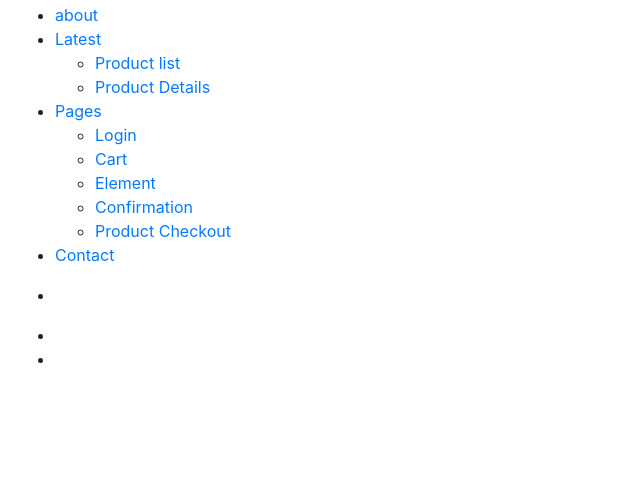
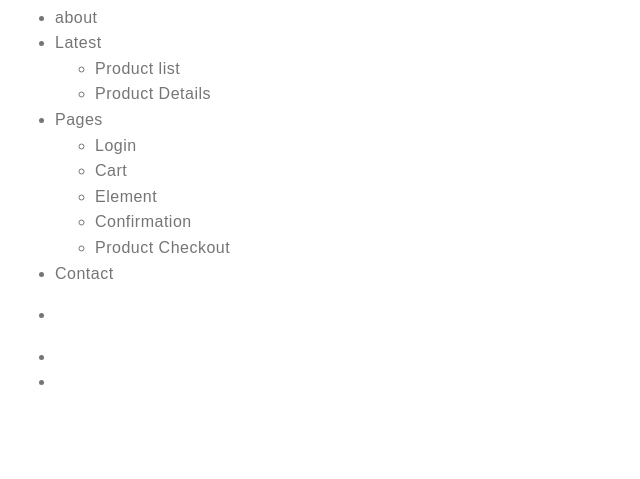
Before and after one commit to patrycja-io/ilearn-milestone, a Django app: template templates/base.html in a window 1280 px wide. Shown: the part 321-800 px from the top of the page, without its empty margins (0-640 px from the left). Run offline with Django 3.2, Linux system fonts and the light colour scheme; the template is opened without the code that fills it, so the values that code supplies are empty; some libraries are stand-ins or nearby versions.

Commit message:
added css to main settings of a page

```diff
--- a/static/css/style.css
+++ b/static/css/style.css
@@ -1,3 +1,120 @@
+/*-----------------------------------------------------------------------
+Global
+-------------------------------------------------------------------------*/
+* { box-sizing: border-box; }
+body {
+	margin: 0;
+	padding: 0;
+	overflow-x: hidden;
+	font-size: 16px;
+	line-height: 1.6;
+	letter-spacing: .5px;
+	background-color: #fff;
+	color: #757575;
+	font-family: 'Merriweather Sans', sans-serif;
+	-webkit-font-smoothing: antialiased;
+
+}
+
+.ul-li ul {
+	margin:0;
+	padding: 0;
+}
+.ul-li  li {
+	display: inline-block;
+	list-style: none;
+}
+.ul-li-block li {
+	display: block;
+}
+section {
+	overflow: hidden;
+}
+img {
+	max-width: 100%;
+	height: auto;
+}
+a {
+	transition: .3s all ease-in-out;
+	color: inherit;
+
+}
+.form-control:focus,button:visited,button.active,button:hover,button:focus,input:visited,input.active,input:hover,
+input:focus,textarea:hover,textarea:focus,a:hover,a:focus,a:visited,a.active,select,select:hover, select:focus, select:visited {
+	outline: none;
+	box-shadow: none;
+	text-decoration: none;
+	color: inherit;
+}
+.form-control {
+	box-shadow: none;
+}
+
+h1,h2,h3,h4,h5,h6 {
+	margin: 0;
+	font-weight: normal;
+	font-family: 'Raleway', sans-serif;
+}
+
+.section-content {
+	padding: 100px 0px;
+}
+.orange-gred {
+	background: -moz-linear-gradient(left, #ee0979 0%, #ff6a00 100%);
+	background: -webkit-gradient(left top, right top, color-stop(0%, #ee0979), color-stop(100%, #ff6a00));
+	background: -webkit-linear-gradient(left, #ee0979 0%, #ff6a00 100%);
+	background: -o-linear-gradient(left, #ee0979 0%, #ff6a00 100%);
+	background: -ms-linear-gradient(left, #ee0979 0%, #ff6a00 100%);
+	background-clip: text;
+	-webkit-background-clip: text;
+	-webkit-text-fill-color: transparent;
+}
+.deep-black {
+	color: #040404;
+}
+.pink {
+	color: #f11965;
+}
+
+@-webkit-keyframes video-icon {
+	0% {
+		-webkit-transform: translateX(-50%) translateY(-50%) translateZ(0) scale(1);
+		transform: translateX(-50%) translateY(-50%) translateZ(0) scale(1);
+		opacity: 1;
+	}
+	100% {
+		-webkit-transform: translateX(-50%) translateY(-50%) translateZ(0) scale(1.5);
+		transform: translateX(-50%) translateY(-50%) translateZ(0) scale(1.5);
+		opacity: 0;
+	}
+}
+
+@keyframes video-icon {
+	0% {
+		-webkit-transform: translateX(-50%) translateY(-50%) translateZ(0) scale(1);
+		transform: translateX(-50%) translateY(-50%) translateZ(0) scale(1);
+		opacity: 1;
+	}
+	100% {
+		-webkit-transform: translateX(-50%) translateY(-50%) translateZ(0) scale(1.5);
+		transform: translateX(-50%) translateY(-50%) translateZ(0) scale(1.5);
+		opacity: 0;
+	}
+}
+
+
+@-moz-keyframes zooming { 0% { -moz-transform: scale(1, 1); transform: scale(1, 1); }
+50% { -moz-transform: scale(1.1, 1.1); transform: scale(1.1, 1.1); }
+100% { -moz-transform: scale(1, 1); transform: scale(1, 1); } }
+@-webkit-keyframes zooming { 0% { -webkit-transform: scale(1, 1); transform: scale(1, 1); }
+50% { -webkit-transform: scale(1.1, 1.1); transform: scale(1.1, 1.1); }
+100% { -webkit-transform: scale(1, 1); transform: scale(1, 1); } }
+@keyframes zooming { 0% { -moz-transform: scale(1, 1); -ms-transform: scale(1, 1); -webkit-transform: scale(1, 1); transform: scale(1, 1); }
+50% { -moz-transform: scale(1.1, 1.1); -ms-transform: scale(1.1, 1.1); -webkit-transform: scale(1.1, 1.1); transform: scale(1.1, 1.1); }
+100% { -moz-transform: scale(1, 1); -ms-transform: scale(1, 1); -webkit-transform: scale(1, 1); transform: scale(1, 1); } }
+
+
+
 /*-----------------------------------------------------------------------
 Start of extra features
 -------------------------------------------------------------------------*/
```
